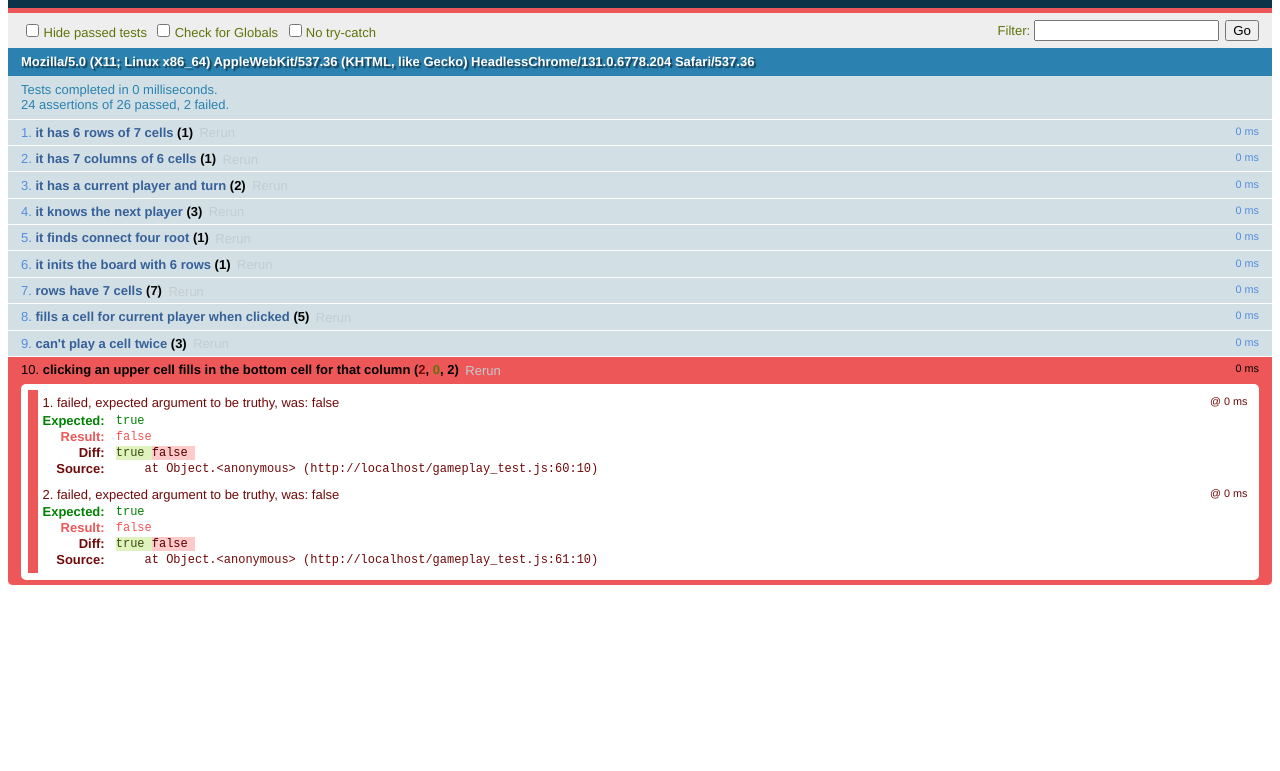
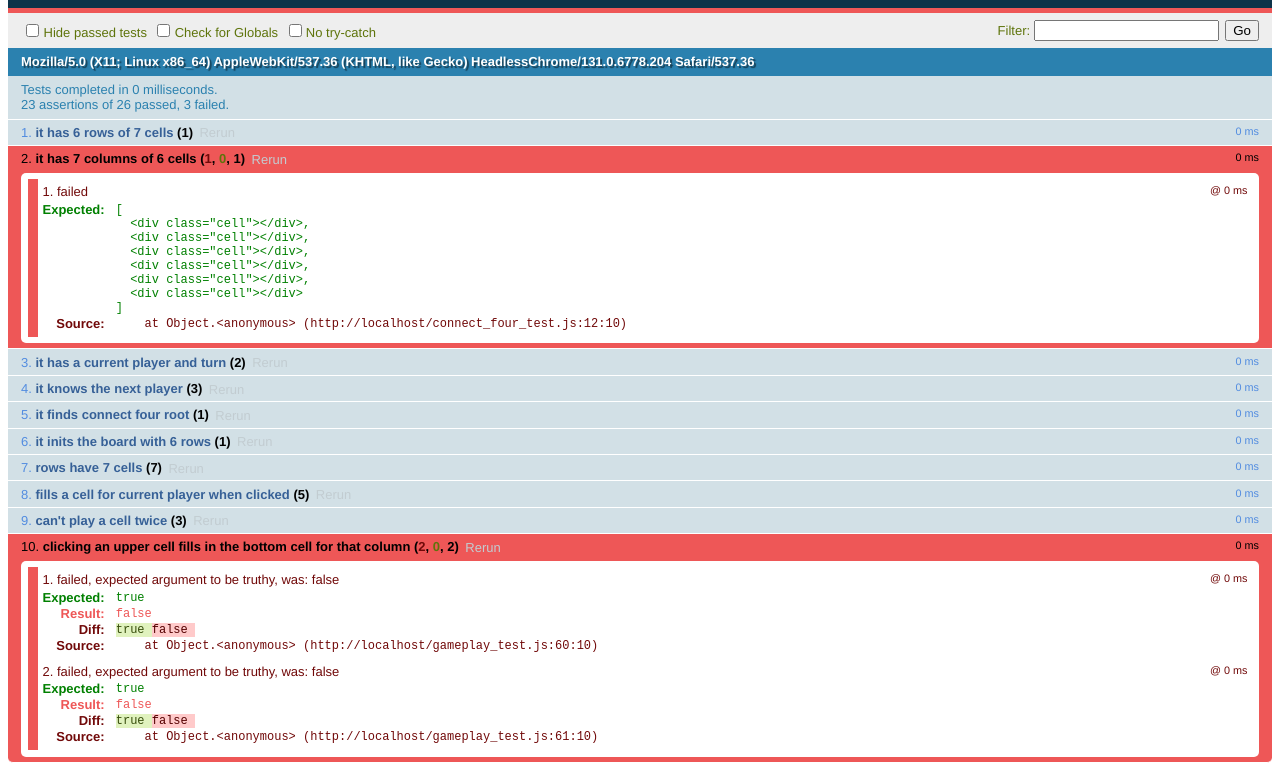
Before and after one commit to worace/connect-four, a plain HTML site: page test.html in a window 1280 px wide. Shown: the part 48-819 px from the top of the page. Drawn offline with Linux system fonts and the light colour scheme.

Commit message:
reworking col/row calculations

```diff
--- a/connect_four.js
+++ b/connect_four.js
@@ -1,13 +1,30 @@
 function ConnectFour() {
-  this.rows = [1,2,3,4,5,6];
-  this.columns = [1,2,3,4,5,6,7];
+  this.rowCount = 6;
+  this.columnCount = 7;
   this.turn = 1;
 
+  this.rows = function() {
+    return $(".row");
+  }
+
+  this.columns = function() {
+    var cols = [];
+    var $cells = $(".cell");
+    for (var c = 0; c < this.columnCount; c++) {
+      var col = [];
+      for (var i = 0; i < this.rowCount; i++) {
+        col.push($cells[i*this.columnCount + c])
+      }
+      cols.push(col);
+    }
+    return cols;
+  }
+
   this.setupBoard = function($selector) {
-    for (i in this.rows) {
-      $selector.append("<div class='row' id='row-" + i + "'></div>");
-      for (c in this.columns) {
-        $("#row-"+i).append("<div class='cell'></div>");
+    for (var r = 0; r < this.rowCount; r++) {
+      $selector.append("<div class='row' id='row-" + r + "'></div>");
+      for (var c = 0; c < this.columnCount; c++) {
+        $("#row-"+r).append("<div class='cell'></div>");
       }
     }
   }
--- a/connect_four_test.js
+++ b/connect_four_test.js
@@ -1,11 +1,15 @@
 QUnit.test("it has 6 rows of 7 cells", function( assert ) {
   var game = new ConnectFour()
-  assert.equal(game.rows.length, 6);
+  game.init("#cf-host");
+  assert.equal(game.rows().length, 6);
 });
 
 QUnit.test("it has 7 columns of 6 cells", function( assert ) {
   var game = new ConnectFour()
-  assert.equal(game.columns.length, 7);
+  game.init("#cf-host");
+  var $cells = $(".cell");
+  var col1 = [$cells[0], $cells[7], $cells[14], $cells[21], $cells[28], $cells[35]];
+  assert.equal(col1, game.columns()[0]);
 });
 
 QUnit.test("it has a current player and turn", function( assert ) {
```
Also changed, not shown: index.html (+1 -1 lines).
